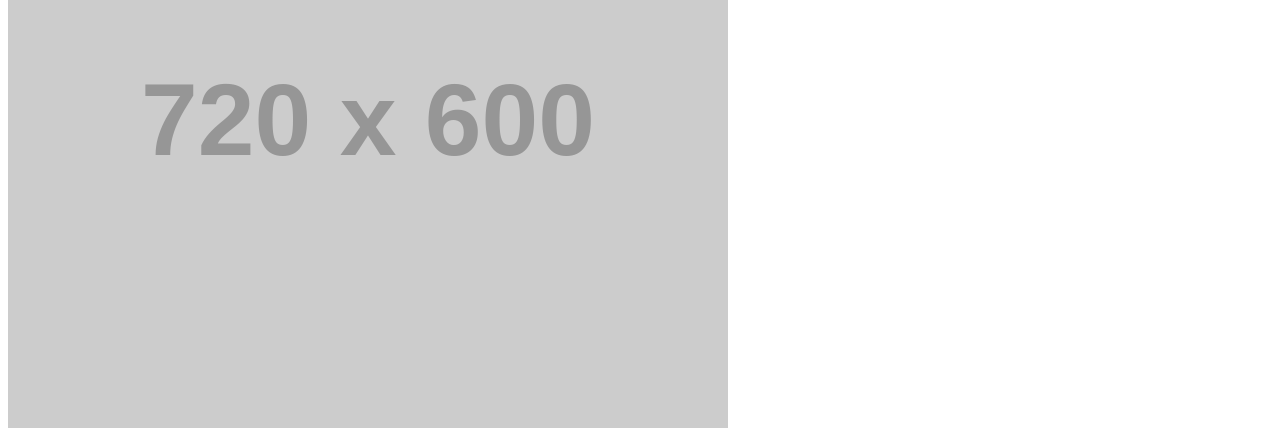
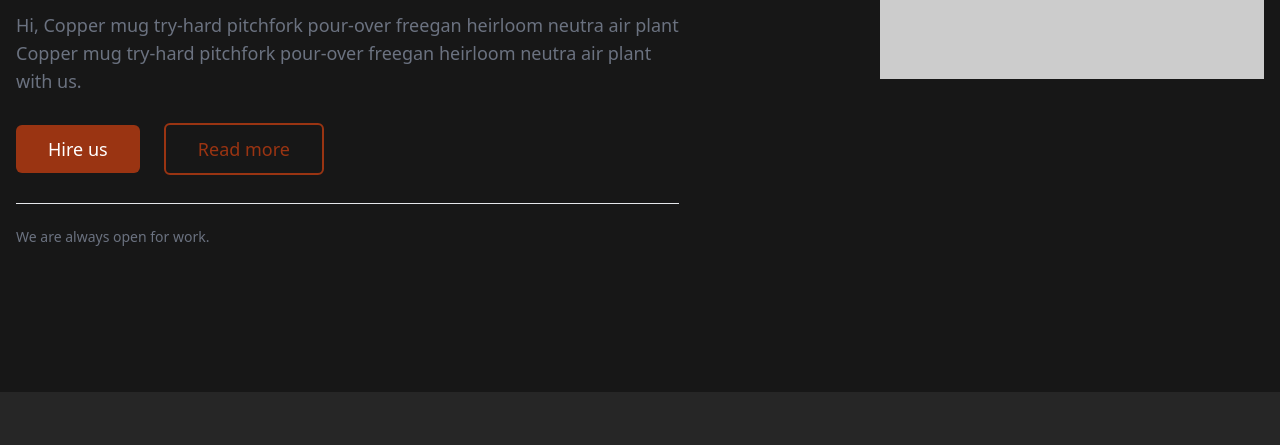
Before and after one commit to Calamityjames6/theme-template, a website: page index.html in a window 1280 px wide. Shown: the part 553-998 px from the top of the page. Drawn offline with nearby package versions, Linux system fonts and the light colour scheme; the site is published under a folder, as on GitHub Pages, so addresses that start at the root find nothing; placeholder pictures from the web are drawn by us.

Commit message:
Update index.html

```diff
--- a/index.html
+++ b/index.html
@@ -4,7 +4,7 @@
   <meta charset="UTF-8">
   <meta http-equiv="X-UA-Compatible" content="IE=edge">
   <meta name="viewport" content="width=device-width, initial-scale=1.0">
-  <link href="/assets/styles.css" rel="stylesheet">
+  <link href="./assets/styles.css" rel="stylesheet">
   <link rel="preconnect" href="https://fonts.googleapis.com">
   <link rel="preconnect" href="https://fonts.gstatic.com" crossorigin>
   <link href="https://fonts.googleapis.com/css2?family=Poppins:wght@400;500;600;700;800&display=swap" rel="stylesheet">
```
